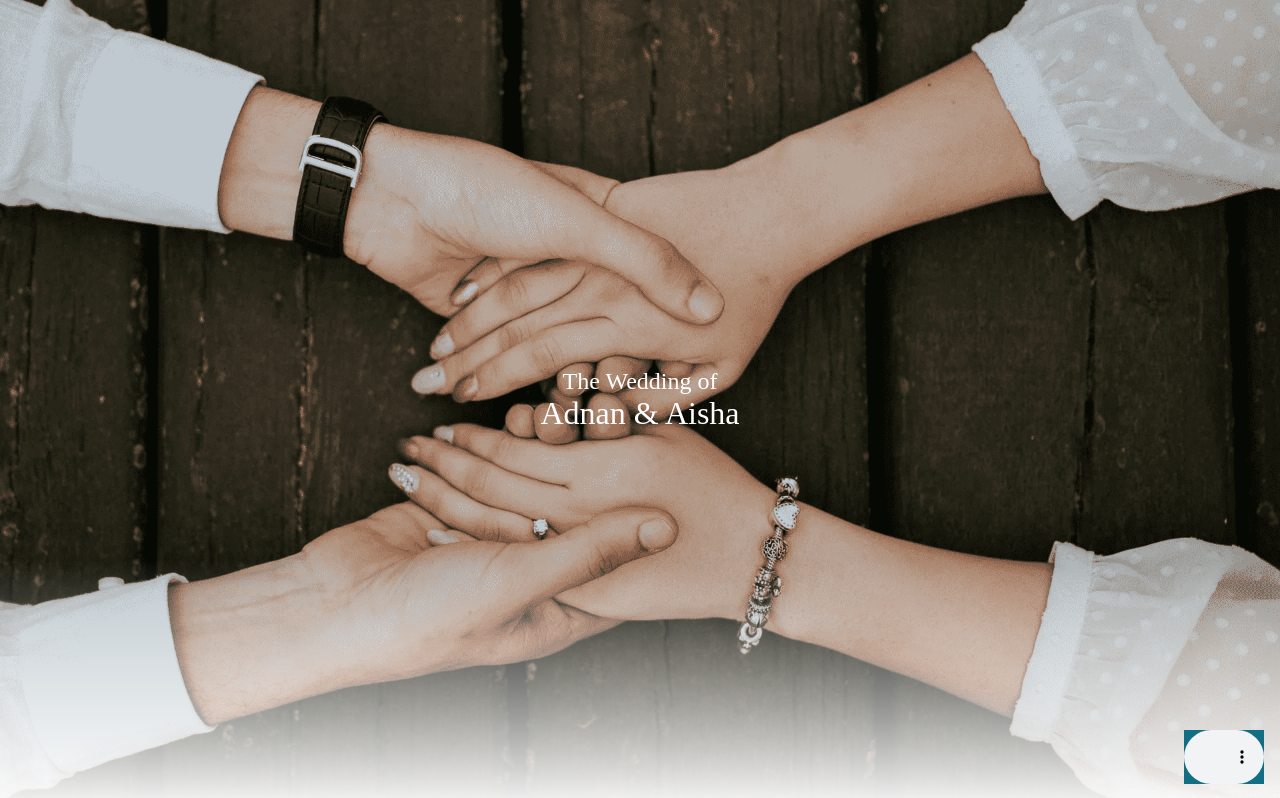
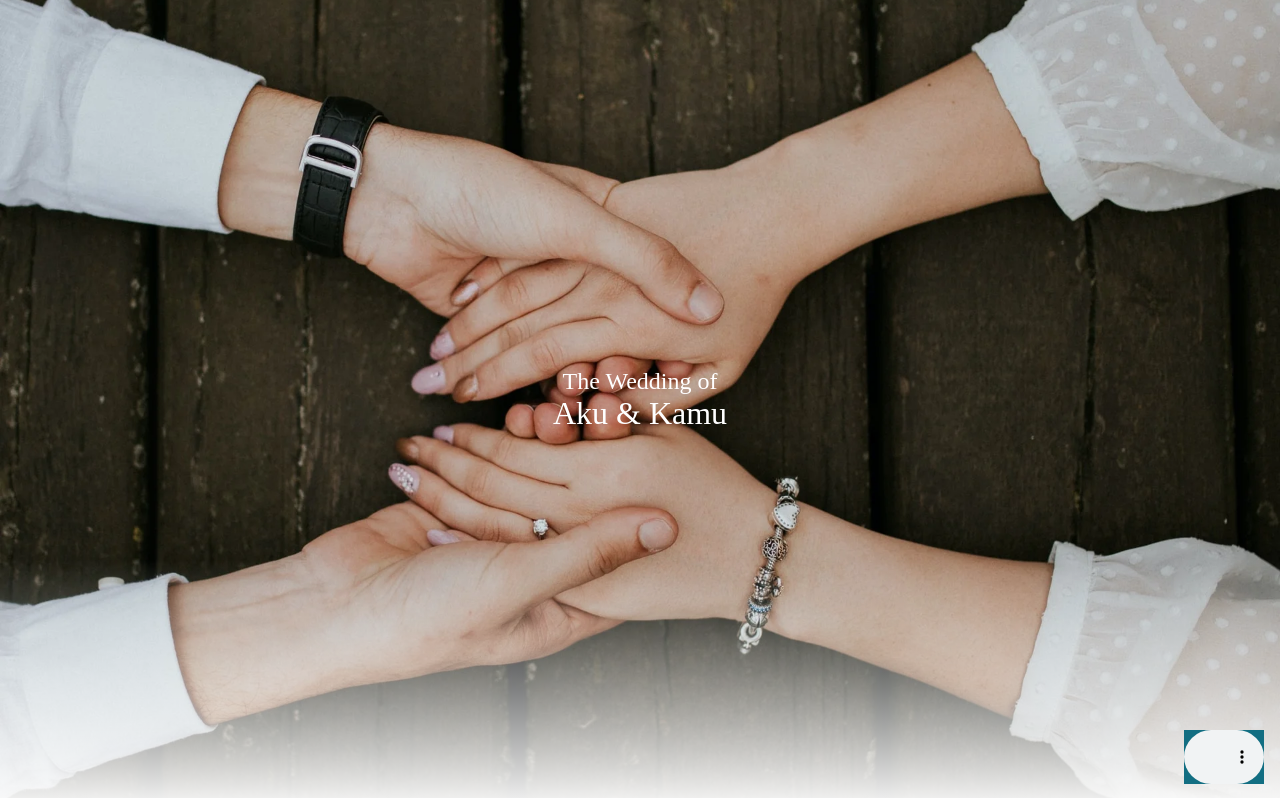
Before and after one commit to adnan-zahir/wedding-invitation, a React (Create React App) app: page / in a window 1280 px wide. Shown: the top 798 px of the page. Built offline with nearby package versions, Linux system fonts and the light colour scheme; no server answers; a web font is replaced by a local one.

Commit message:
jumbotron

```diff
--- a/src/pages/Jumbotron.jsx
+++ b/src/pages/Jumbotron.jsx
@@ -1,15 +1,19 @@
+import jumbotronWebp from '../images/jumbotron/jumbotron.webp';
 import jumbotronPng from '../images/jumbotron/jumbotron.png';
-import jumbotronSmallPng from '../images/jumbotron/jumbotron-small.png';
+import jumbotronSmallWebp from '../images/jumbotron/jumbotron-small.webp';
+import jumbotronSmallPng from '../images/jumbotron/jumbotron-small.webp';
 
 const Jumbotron = () => {
   return (
     <section className="jumbotron full-height">
       <picture>
+        <source media="(min-width: 900px)" srcSet={jumbotronWebp} />
         <source media="(min-width: 900px)" srcSet={jumbotronPng} />
+        <source media="(max-width: 899px)" srcSet={jumbotronSmallWebp} />
         <img src={jumbotronSmallPng} alt="Calon mempelai sedang bersama" />
       </picture>
       <h1 className="sub-title">The Wedding of</h1>
-      <h1 className="title">Adnan & Aisha</h1>
+      <h1 className="title">Aku & Kamu</h1>
     </section>
   );
 };
```
